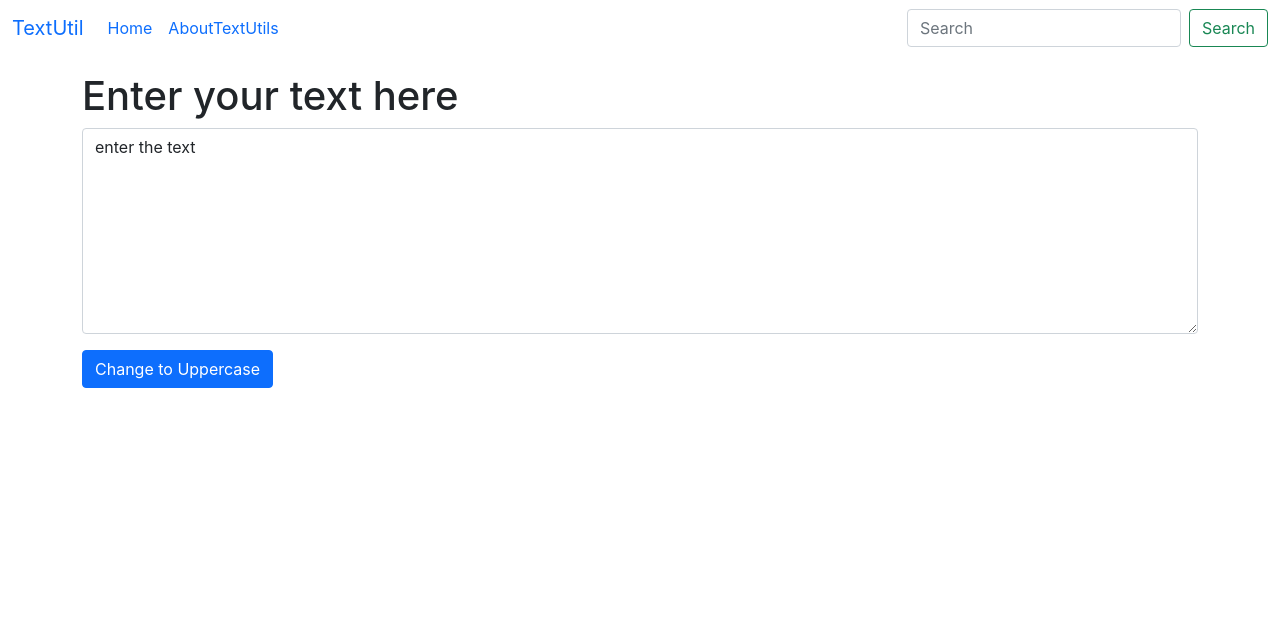
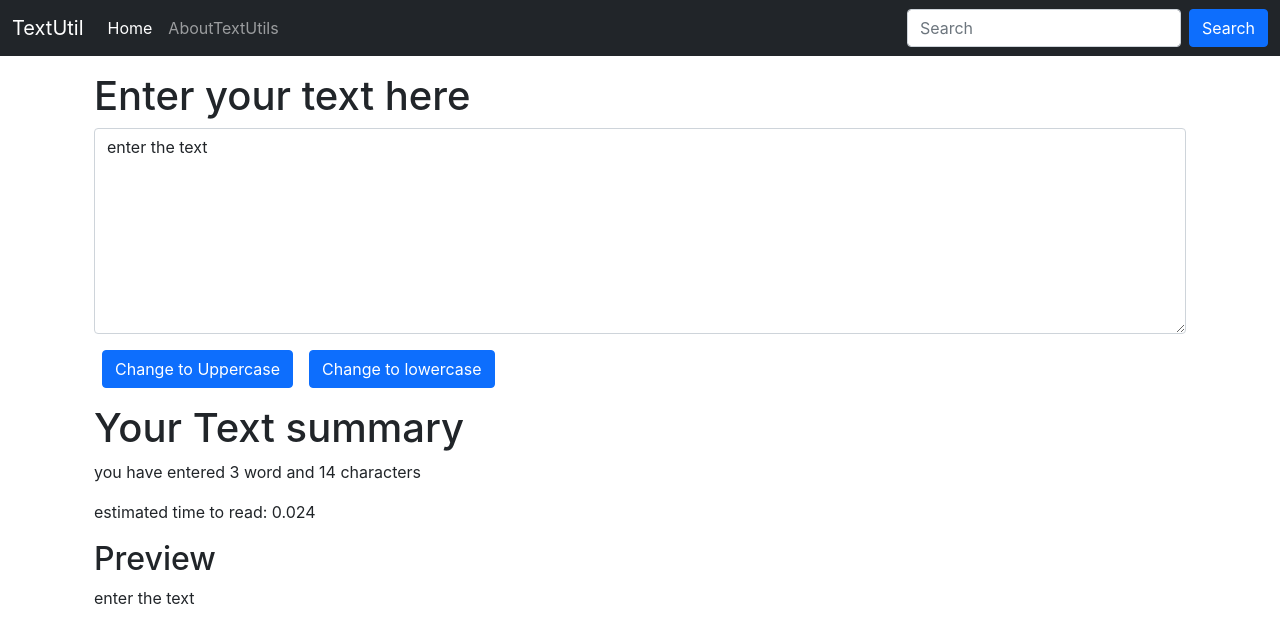
Before and after one commit to Harimohan46651/reactLearning, a React (Create React App) app: page / in a window 1280 px wide. Shown: the top 642 px of the page. Built offline with nearby package versions, Linux system fonts and the light colour scheme.

Commit message:
lecture8
added some features to textUtils.
key points: background color change, add word counter, char counter, some color changes and spacing between buttons

```diff
--- a/src/components/Navbar.js
+++ b/src/components/Navbar.js
@@ -3,7 +3,7 @@ import PropTypes from 'prop-types';
 
 export default function Navbar(props) {
   return (
-    <nav className="navbar navbar-expand-lg bg-body-tertiary">
+    <nav className="navbar navbar-expand-lg navbar-dark bg-dark">
     <div className="container-fluid">
       <a className="navbar-brand" href="/">{props.title}</a>
       <button className="navbar-toggler" type="button" data-bs-toggle="collapse" data-bs-target="#navbarSupportedContent" aria-controls="navbarSupportedContent" aria-expanded="false" aria-label="Toggle navigation">
@@ -20,7 +20,7 @@ export default function Navbar(props) {
         </ul>
         <form className="d-flex" role="search">
           <input className="form-control me-2" type="search" placeholder="Search" aria-label="Search"/>
-          <button className="btn btn-outline-success" type="submit">Search</button>
+          <button className="btn btn-primary" type="submit" >Search</button>
         </form>
       </div>
     </div>
--- a/src/components/Textform.js
+++ b/src/components/Textform.js
@@ -8,19 +8,34 @@ export default function Textform(props) {
         let convertedText = text.toUpperCase()
         setText(convertedText)
     }
+    const handleLoClick = ()=>{
+        console.log("on change clicked")
+        let convertedText = text.toLowerCase()
+        setText(convertedText)
+    }
     const handleOnChange = (event)=>{
         console.log("on change clicked")
         setText(event.target.value)
     }
   return (
-    <div>
-        <h1>{props.heading}</h1>
-        <div className="mb-3">
-        <textarea className="form-control" value = {text} onChange = {handleOnChange} id="myBox" rows="8"></textarea>
-        </div>
-        <button onClick={handleUpClick} className="btn btn-primary">Change to Uppercase</button>
+    <>
+        <div className='container'>
+            <h1>{props.heading}</h1>
+            <div className="mb-3">
+            <textarea className="form-control" value = {text} onChange = {handleOnChange} id="myBox" rows="8"></textarea>
+            </div>
+            <button onClick={handleUpClick} className="btn btn-primary mx-2">Change to Uppercase</button>
+            <button onClick={handleLoClick} className="btn btn-primary mx-2">Change to lowercase</button>
 
 
-    </div>
+        </div>
+        <div className='container my-3'>
+        <h1>Your Text summary</h1>
+        <p>you have entered {text.split(' ').length} word and {text.length} characters </p>
+        <p> estimated time to read: {0.008*text.split(' ').length}</p>
+        <h2>Preview</h2>
+        <p>{text}</p>
+        </div>
+    </>
   )
 }
```
